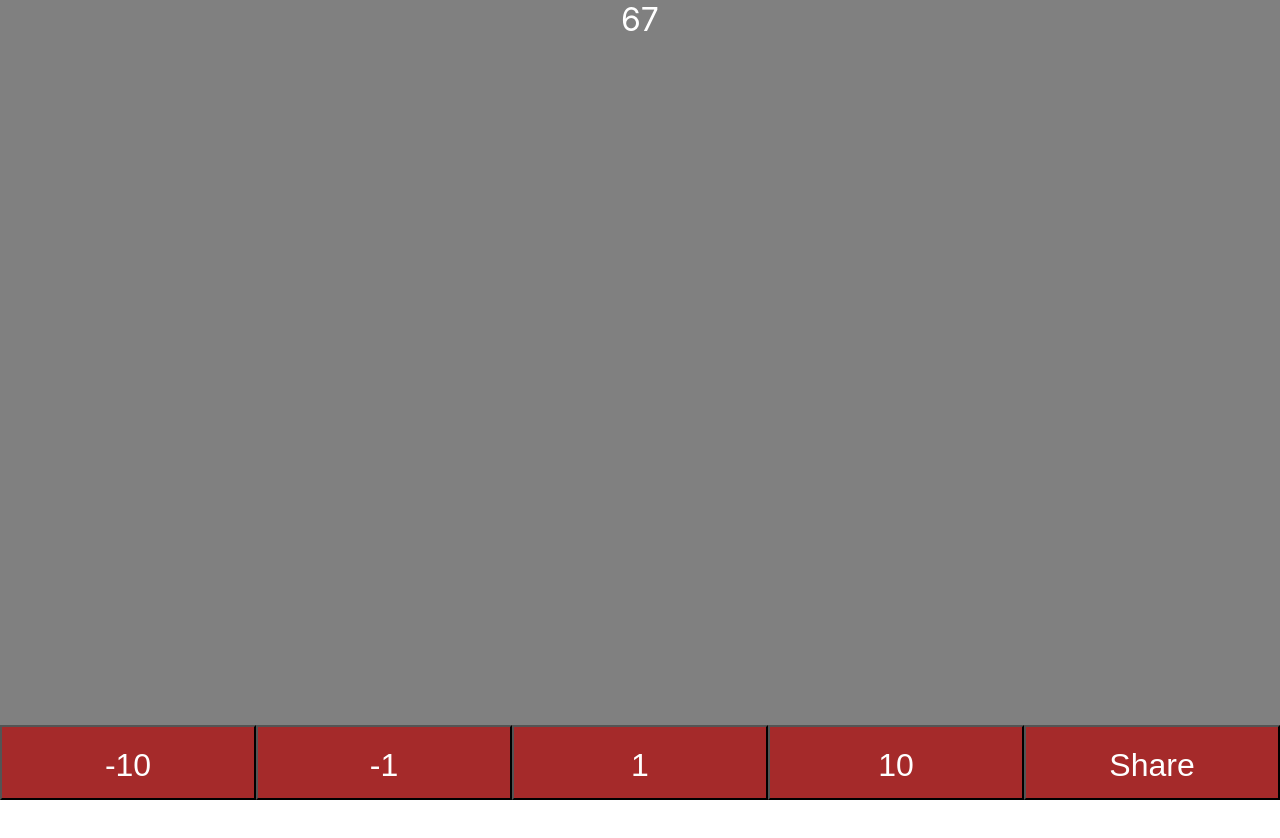
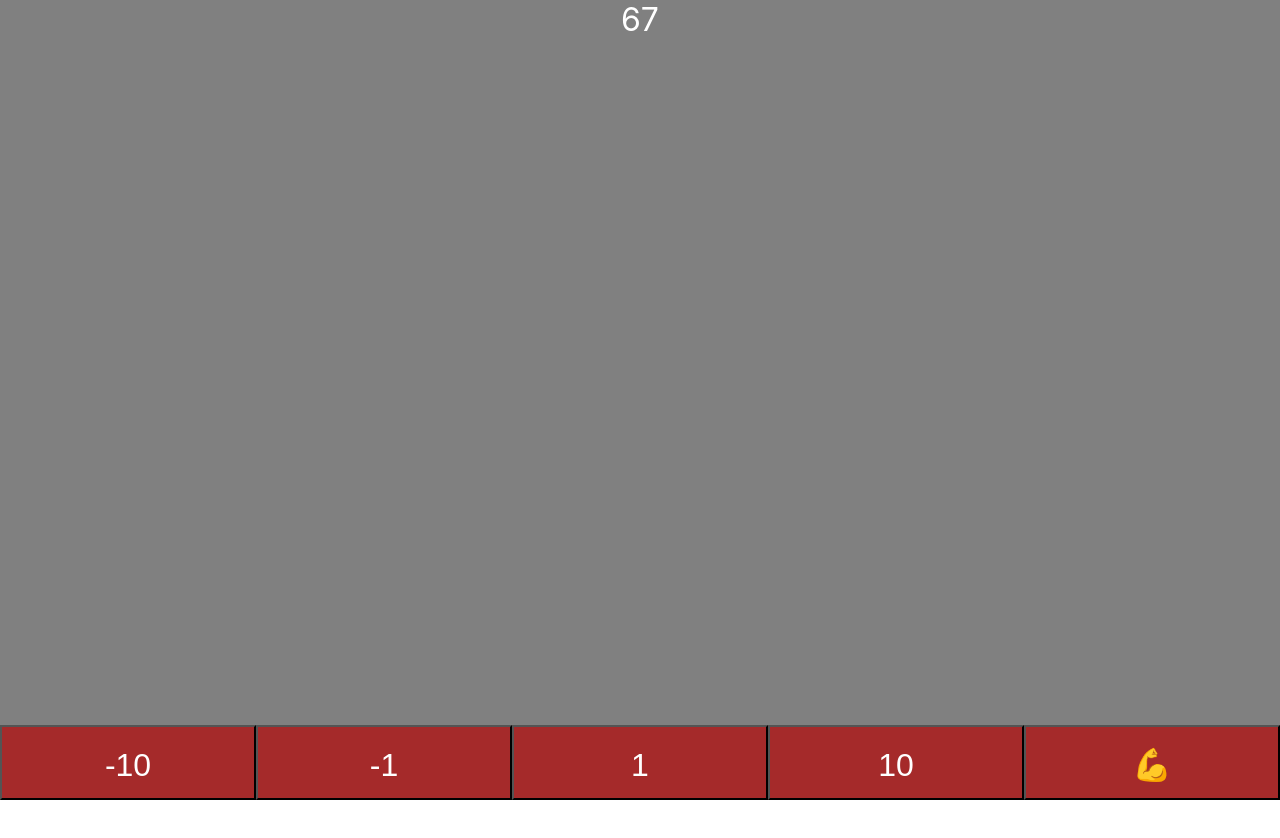
Before and after one commit to jmshearer/Pushups365, a React (Create React App) app: page / in a window 1280 px wide. Built offline with nearby package versions, Linux system fonts and the light colour scheme.

Commit message:
Add confetti upon completion

```diff
--- a/package.json
+++ b/package.json
@@ -8,6 +8,7 @@
     "@testing-library/react": "^13.4.0",
     "@testing-library/user-event": "^13.5.0",
     "react": "^18.2.0",
+    "react-confetti-explosion": "^2.0.2",
     "react-dom": "^18.2.0",
     "react-hot-toast": "^2.4.0",
     "react-scripts": "^2.1.3",
--- a/src/App.js
+++ b/src/App.js
@@ -2,6 +2,8 @@ import React from 'react';
 import './App.css';
 import VerticalProgressBar from  './Include/VerticalProgressBar.js';
 import {toast, Toaster} from "react-hot-toast";
+import ConfettiExplosion from 'react-confetti-explosion';
+
 
 
 class PushupTracker extends React.Component {
@@ -55,6 +57,7 @@ class PushupTracker extends React.Component {
   }
 
   render() {
+    var isCompleted = (this.state.target == this.state.numCompleted);
     return <div>
         <Toaster position="top-center"/>
         <div className="ButtonBar">
@@ -62,9 +65,12 @@ class PushupTracker extends React.Component {
           <button className="SimpleButton" onClick={this.addValue}>-1</button>
           <button className="SimpleButton" onClick={this.addValue}>1</button>
           <button className="SimpleButton" onClick={this.addValue}>10</button>
-          <button className="SimpleButton" onClick={this.handleShare}>Share</button>
+          <button className="SimpleButton" onClick={this.handleShare}>💪</button>
         </div>
-        <VerticalProgressBar maxValue={this.state.target} currentValue={this.state.numCompleted}></VerticalProgressBar>
+        <VerticalProgressBar maxValue={this.state.target} currentValue={this.state.numCompleted}>
+        </VerticalProgressBar>
+        <center>{isCompleted && <ConfettiExplosion />}</center>
+
       </div>
   }
 
@@ -72,6 +78,9 @@ class PushupTracker extends React.Component {
     var newNumCompleted =this.state.numCompleted+parseInt(event.target.innerText);
     if(newNumCompleted<0){
       newNumCompleted=0;
+    }
+    if(newNumCompleted>this.state.target){
+      newNumCompleted=this.state.target;
     }
     this.setState({
       numCompleted: newNumCompleted
```
Also changed, not shown: 1 other file (tests, documents, lock files or other folders).
